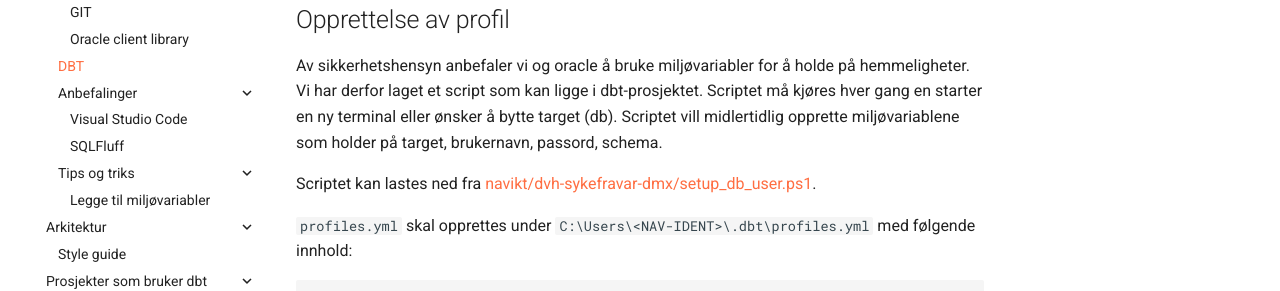
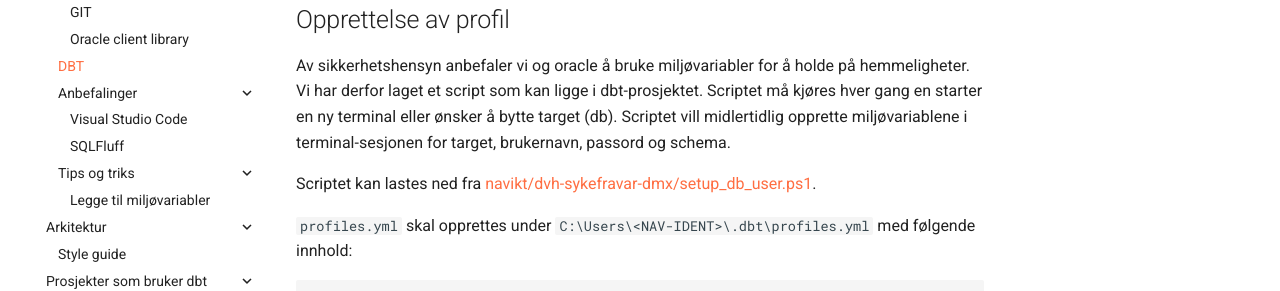
Before and after one commit to navikt/dbt-i-nav, an MkDocs documentation site: the page built from docs/vdi/dbt.md, in a window 1280 px wide and 900 px high, scrolled down 1259 px. Shown: the part 204-495 px from the top of the window. Built offline with MkDocs 1.6.1 and Material for MkDocs 9.7.7, drawn with Linux system fonts in a browser that asks for light colours; comment, search, counter and statistics services are not loaded.

Commit message:
Update dbt.md

```diff
--- a/docs/vdi/dbt.md
+++ b/docs/vdi/dbt.md
@@ -72,8 +72,8 @@ dbt --version
 Av sikkerhetshensyn anbefaler vi og oracle å bruke miljøvariabler for å holde på
 hemmeligheter. Vi har derfor laget et script som kan ligge i dbt-prosjektet.
 Scriptet må kjøres hver gang en starter en ny terminal eller ønsker å bytte
-target (db). Scriptet vill midlertidlig opprette miljøvariablene som holder på
-target, brukernavn, passord, schema.
+target (db). Scriptet vill midlertidlig opprette miljøvariablene i terminal-sesjonen for
+target, brukernavn, passord og schema.
 
 Scriptet kan lastes ned fra [navikt/dvh-sykefravar-dmx/setup_db_user.ps1](https://github.com/navikt/dvh-sykefravar-dmx/blob/main/setup_db_user.ps1).
 
```
